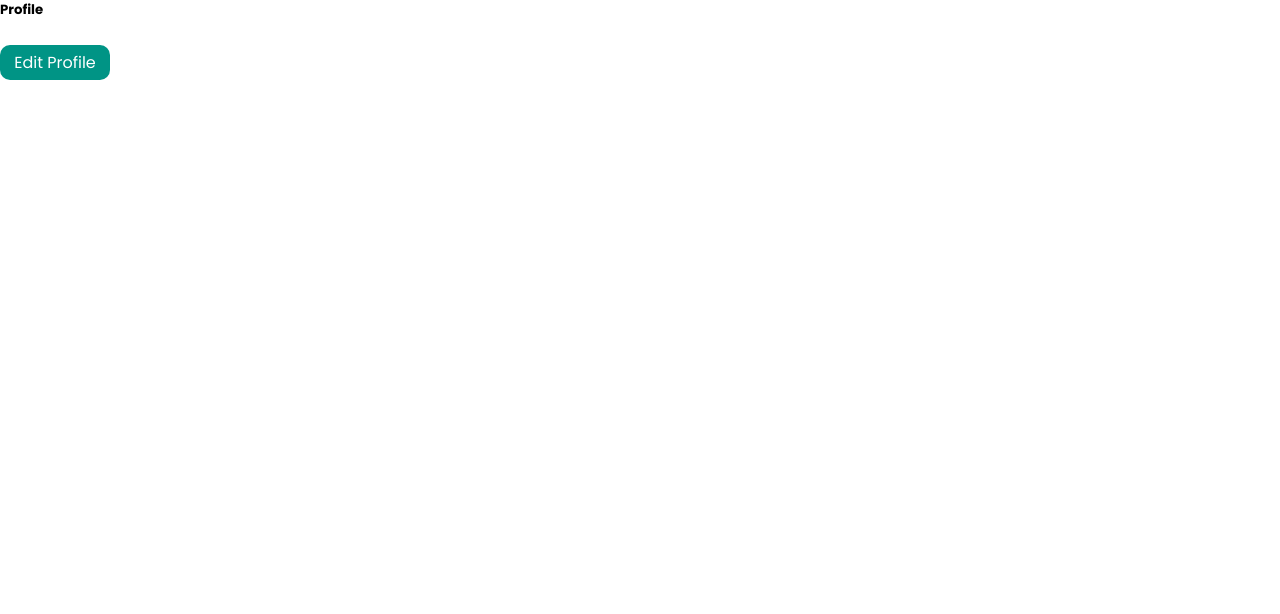
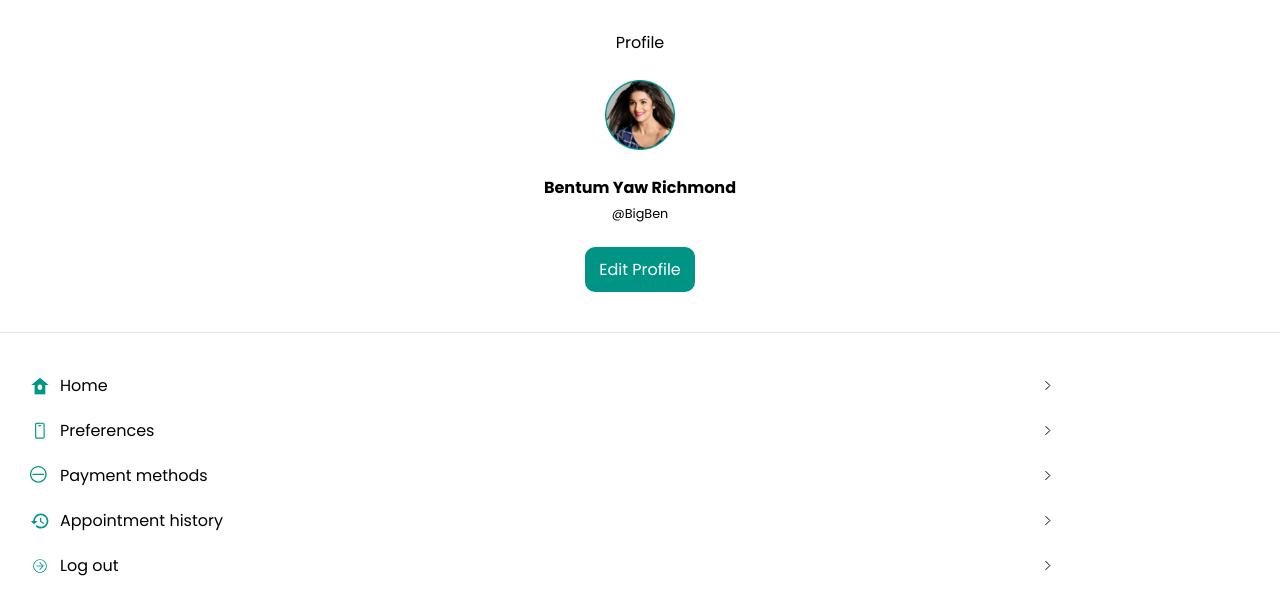
Before and after one commit to BentumYaw001/PynotechBookingApp, a React (Vite) app: page /profile-screen in a window 1280 px wide. Shown: the top 614 px of the page. Built offline with nearby package versions, Linux system fonts and the light colour scheme.

Commit message:
Profile Screen completed

```diff
--- a/src/components/Data.jsx
+++ b/src/components/Data.jsx
@@ -122,7 +122,7 @@ import SignUp from "/src/page/SignUp.jsx";
 import SignIn from "/src/page/SignIn";
 import HomePage from "/src/page/HomePage";
 import Profile from "/src/page/Profile";
-
+import EditProfile from "/src/page/EditProfile.jsx";
 export const RouteData = [
   {
     path: "/",
@@ -155,4 +155,42 @@ export const RouteData = [
     path: "/profile-screen",
     page: <Profile />,
   },
+  {
+    path: "/editProfile-screen",
+    page: <EditProfile />,
+  },
 ];
+
+import LogoutArrow from "/src/assets/images/LogoutArrow.svg";
+import History from "/src/assets/images/history.svg";
+import Payment from "/src/assets/images/minus-circle.svg";
+import Phone from "/src/assets/images/phone.svg";
+
+import Home from "/src/assets/images/home.svg";
+export const ProfileMenuData = [
+  {
+    name: "Home",
+    img: Home,
+    route: "/home-screen",
+  },
+  {
+    name: "Preferences",
+    img: Phone,
+    route: "",
+  },
+  {
+    name: "Payment methods",
+    img: Payment,
+    route: "",
+  },
+  {
+    name: "Appointment history",
+    img: History,
+    route: "",
+  },
+  {
+    name: " Log out",
+    img: LogoutArrow,
+    route: "/signin-screen",
+  },
+];
--- a/src/components/Footer.jsx
+++ b/src/components/Footer.jsx
@@ -9,18 +9,17 @@ function Footer() {
         {FooterData.map((item, index) => {
           return (
             <>
-              <div className="FooterMenu">
-                <img
-                  src={item.img}
-                  alt={item.name}
-                  onClick={() => {
+              <div
+                className="FooterMenu"
+                onClick={() => {
+                  {
                     {
-                      {
-                        index === 4 ? navigate("/profile-screen") : "";
-                      }
+                      index === 4 ? navigate("/profile-screen") : "";
                     }
-                  }}
-                />
+                  }
+                }}
+              >
+                <img src={item.img} alt={item.name} />
                 <p>{item.name}</p>
               </div>
             </>
--- a/src/components/ProfileEdit.jsx
+++ b/src/components/ProfileEdit.jsx
@@ -1,11 +1,23 @@
+import ProfilePic from "/src/assets/images/specialist/profilepicture.png";
+import { useNavigate } from "react-router-dom";
+
 function ProfileEdit() {
+  const navigate = useNavigate();
   return (
     <>
       <div className="EditSection">
-        <h5>Profile</h5>
-        <img src="" alt="" />
+        <div>Profile</div>
+
+        <img src={ProfilePic} alt="" />
+        <h4>Bentum Yaw Richmond</h4>
+        <p>@BigBen</p>
         <p></p>
-        <div className="BookNow">Edit Profile</div>
+        <div
+          className="BookNow"
+          onClick={() => navigate("/editProfile-screen")}
+        >
+          Edit Profile
+        </div>
       </div>
     </>
   );
--- a/src/components/ProfileMenu.jsx
+++ b/src/components/ProfileMenu.jsx
@@ -1,8 +1,27 @@
+import Arrow from "/src/assets/images/angleright.svg";
+import { ProfileMenuData } from "./Data";
+import { useNavigate } from "react-router-dom";
+
 function ProfileMenu() {
+  const navigate = useNavigate();
   return (
     <>
-      <div className="ProfileMenu">
-        <img src="" alt="" />
+      <div className="ProfileCatalogue">
+        {ProfileMenuData.map((item) => {
+          return (
+            <>
+              <div onClick={() => navigate(item.route)}>
+                <div className="ProfileMenu">
+                  <div className="ProfileMenuItem">
+                    <img src={item.img} alt={item.name} />
+                    <p>{item.name}</p>
+                  </div>
+                  <img src={Arrow} alt="Arrow" />
+                </div>
+              </div>
+            </>
+          );
+        })}
       </div>
     </>
   );
--- a/src/index.css
+++ b/src/index.css
@@ -109,11 +109,15 @@ button {
   flex-direction: column;
   justify-content: center;
   align-items: center;
-  gap: 40px;
+  gap: 25px;
+}
+
+.SignUp button {
+  margin-top: 30px;
+  width: 100%;
 }
 
 .SignUp p {
-  margin-top: 40px;
   color: hsl(174, 100%, 29%);
   font-size: 1.2rem;
   font-weight: normal;
@@ -125,13 +129,20 @@ button {
   margin-top: 10px;
 }
 
-.Phone #prefix {
-  flex-basis: 30%;
-  width: 100%;
+.Phone .Prefix {
+  display: flex;
+  gap: 0px;
+  justify-content: start;
+  align-items: center;
+  min-width: 80px;
+  max-width: 85px;
+  padding: 0px;
 }
 
-.Phone #suffix {
-  flex-basis: 70%;
+.Prefix img {
+  margin-right: -9px;
+}
+.Phone .Suffix {
   width: 100%;
 }
 
@@ -142,7 +153,7 @@ button {
   padding: 2px;
   align-items: center;
   border-radius: 10px;
-  gap: 5px;
+  gap: 2px;
   position: relative;
 }
 
@@ -152,8 +163,12 @@ button {
 .ArrowDown {
   position: absolute;
   z-index: 5;
-  top: 10px;
+  top: 11px;
   right: 15px;
+  width: 17px;
+  height: 17px;
+  padding-left: 10px;
+  cursor: pointer;
 }
 input {
   border: none;
@@ -483,6 +498,56 @@ footer {
   height: 100vh;
 }
 
+.EditSection {
+  display: flex;
+  flex-direction: column;
+  justify-content: center;
+  align-items: center;
+  text-align: center;
+  margin-top: 30px;
+  gap: 5px;
+  border-bottom: 1px solid hsl(0, 0%, 50%, 0.2);
+  padding-bottom: 40px;
+}
+.EditSection .BookNow {
+  padding: 10px 5px;
+  cursor: pointer;
+}
+
+.EditSection p {
+  font-size: 0.8rem;
+  margin-bottom: 7px;
+}
+
+.EditSection img {
+  width: 70px;
+  height: 70px;
+  margin: 20px 0px;
+}
+
+.ProfileCatalogue {
+  margin-top: 20px;
+  width: 100%;
+  padding: 10px;
+}
+.ProfileMenu {
+  display: flex;
+  padding: 10px 10px;
+}
+
+.ProfileMenuItem {
+  display: flex;
+  gap: 10px;
+  align-items: center;
+  flex-basis: 80%;
+  margin-left: 10px;
+}
+
+.ProfileMenuItem img {
+  width: 20px;
+  height: 20px;
+}
+
 /* Profile page ends here */
 
 @media (min-width: 350px) {
--- /dev/null
+++ b/src/page/EditProfile.jsx
@@ -0,0 +1,5 @@
+function EditProfile() {
+  return <>hi edit profile screen</>;
+}
+
+export default EditProfile;
--- a/src/page/SignUp.jsx
+++ b/src/page/SignUp.jsx
@@ -25,7 +25,6 @@ function SignUp() {
                       <div className="Phone">
                         <div className="Icons Prefix">
                           <img src={flag} alt="" />
-                          <img src={angledDown} alt="" className="ArrowDown" />
                           <input
                             type="number"
                             name="prefix"
@@ -33,6 +32,7 @@ function SignUp() {
                             placeholder="+233"
                             readOnly
                           />
+                          <img src={angledDown} alt="" className="ArrowDown" />
                         </div>
 
                         <div className="Icons Suffix">
@@ -64,8 +64,8 @@ function SignUp() {
               </>
             );
           })}
+          <button onClick={() => navigate("/home-screen")}>SIGN UP</button>
         </form>
-        <button onClick={() => navigate("/home-screen")}>SIGN UP</button>
         <div className="LoginRedirect">
           <p>
             Already have an account?{" "}
```
Also changed, not shown: src/assets/images/LogoutArrow.svg (renamed from src/assets/images/arrow-right.svg), src/assets/images/specialist/profilepicture.png (renamed from src/assets/images/specialist/actress_alia_bhatt-1366x768.png).
